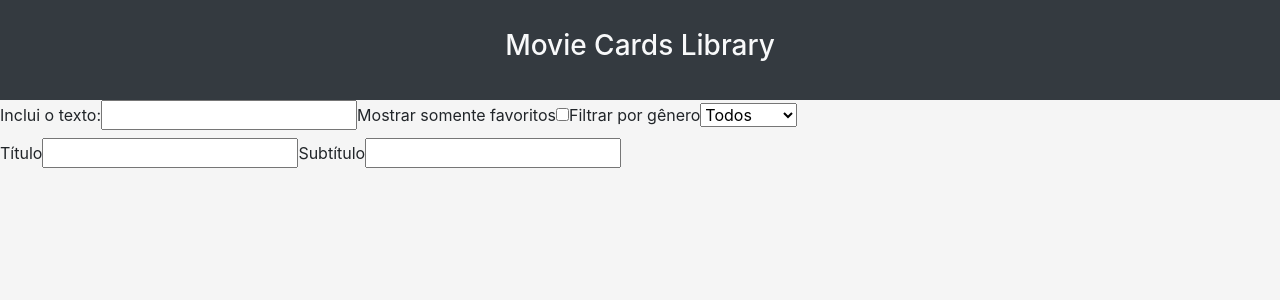
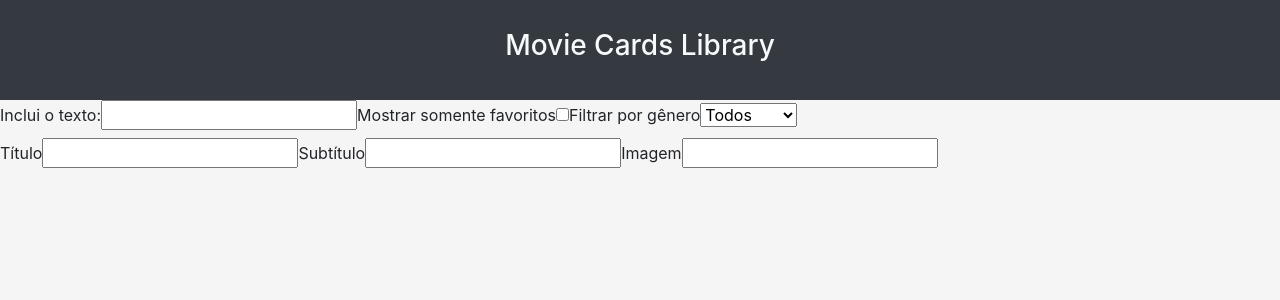
Before and after one commit to christianbvolz/project-movie-cards-library-stateful, a React (Create React App) app: page / in a window 1280 px wide. Shown: the top 300 px of the page. Built offline with nearby package versions, Linux system fonts and the light colour scheme.

Commit message:
requisito 10

```diff
--- a/src/components/AddMovie.jsx
+++ b/src/components/AddMovie.jsx
@@ -48,6 +48,17 @@ class AddMovie extends React.Component {
             onChange={ this.handleChange }
           />
         </label>
+        <label htmlFor="image-input" data-testid="image-input-label">
+          Imagem
+          <input
+            type="text"
+            value={ imagePath }
+            name="imagePath"
+            data-testid="image-input"
+            id="image-input"
+            onChange={ this.handleChange }
+          />
+        </label>
       </form>
     );
   }
```
